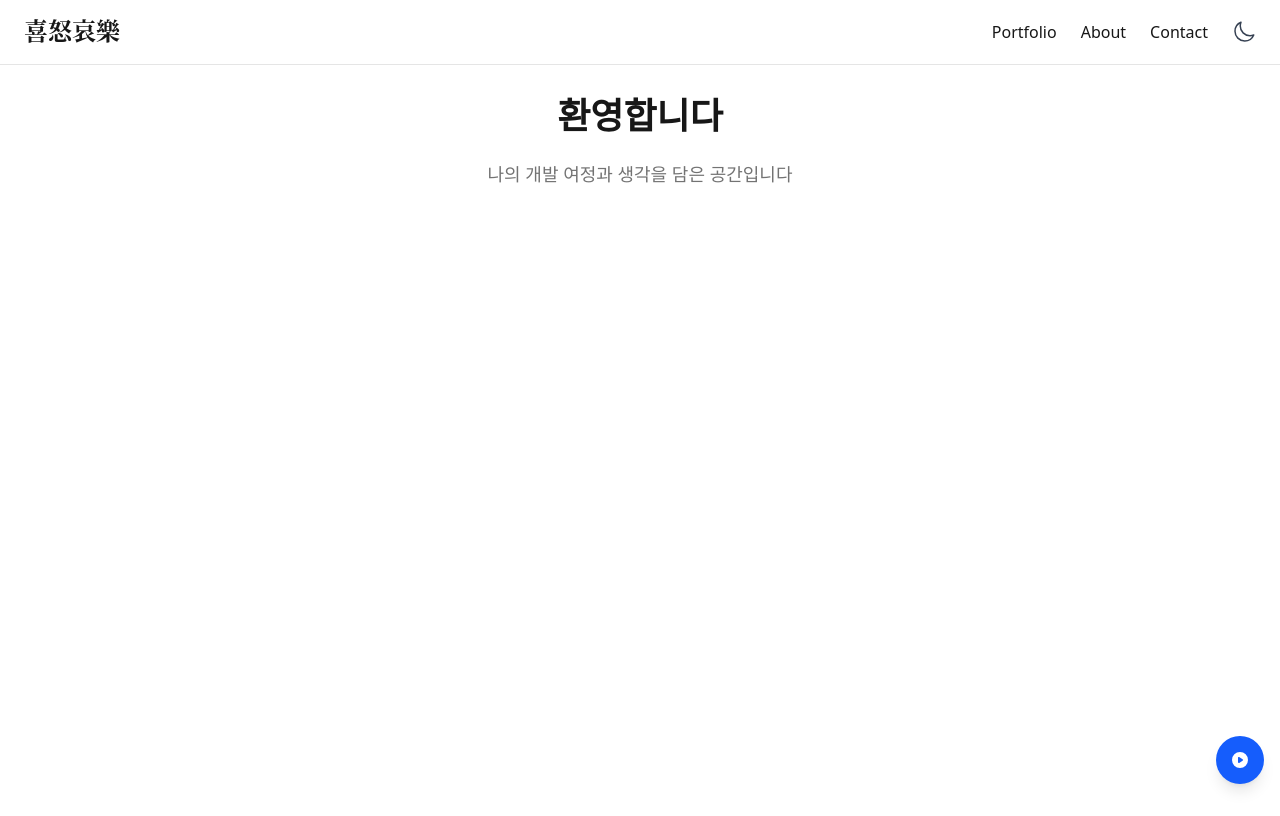
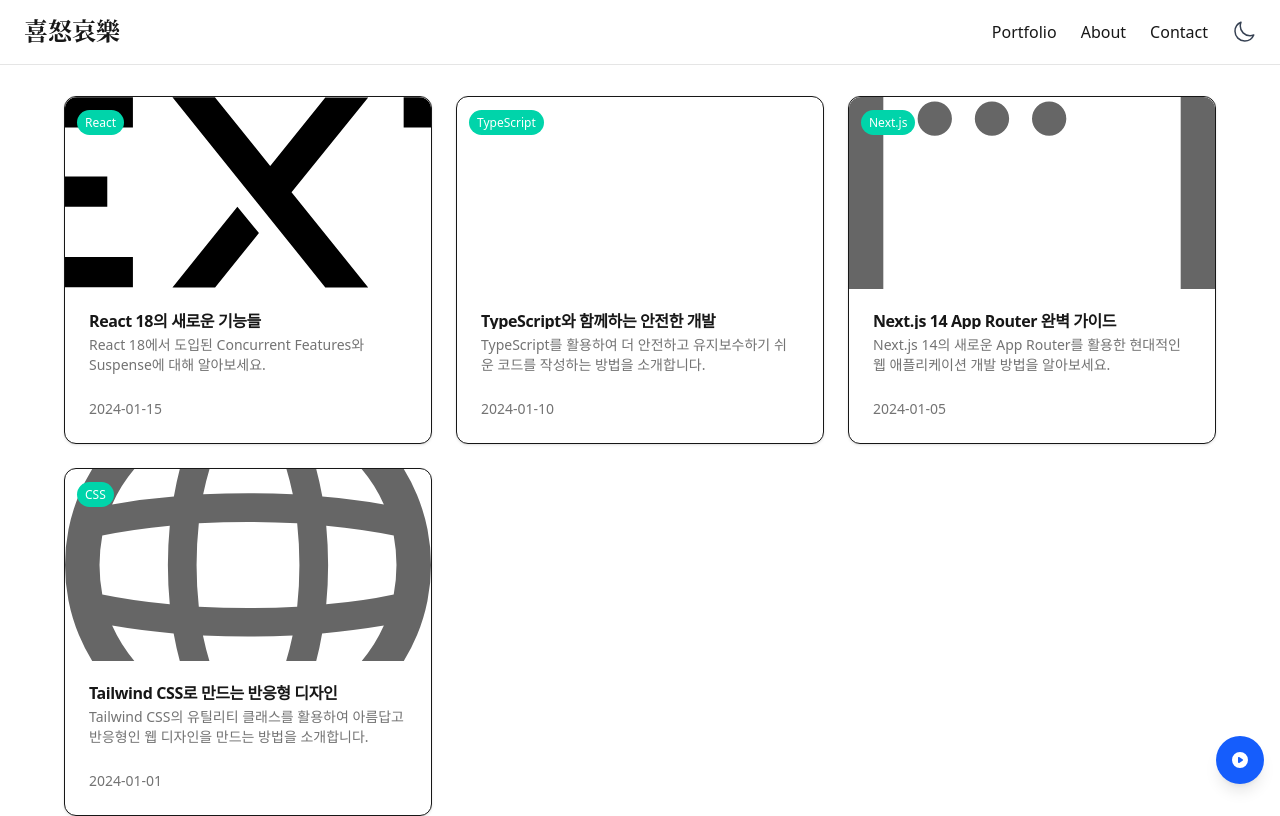
Before and after one commit to Chanjeong/my-dev-blog, a Next.js app: page / in a window 1280 px wide. Built offline with nearby package versions, Linux system fonts and the light colour scheme.

Commit message:
feat: 홈화면에 card추가

```diff
--- a/package.json
+++ b/package.json
@@ -11,6 +11,7 @@
   "dependencies": {
     "@heroicons/react": "^2.2.0",
     "@radix-ui/react-slot": "^1.2.3",
+    "@tailwindcss/line-clamp": "^0.4.4",
     "class-variance-authority": "^0.7.1",
     "clsx": "^2.1.1",
     "lucide-react": "^0.542.0",
--- a/src/app/globals.css
+++ b/src/app/globals.css
@@ -8,6 +8,19 @@
   --color-muted: #f5f5f5;
   --color-muted-foreground: #737373;
   --color-border: #e5e5e5;
+  --color-input: #e5e5e5;
+  --color-ring: #00d4aa;
+  --color-destructive: #ef4444;
+  --color-destructive-foreground: #ffffff;
+  --color-secondary: #f5f5f5;
+  --color-secondary-foreground: #171717;
+  --color-accent: #f5f5f5;
+  --color-accent-foreground: #171717;
+  --color-popover: #ffffff;
+  --color-popover-foreground: #171717;
+  --color-card: #ffffff;
+  --color-card-foreground: #171717;
+  --radius: 0.5rem;
 }
 
 .dark {
@@ -18,6 +31,18 @@
   --color-muted: #262626;
   --color-muted-foreground: #a3a3a3;
   --color-border: #404040;
+  --color-input: #404040;
+  --color-ring: #00d4aa;
+  --color-destructive: #ef4444;
+  --color-destructive-foreground: #ffffff;
+  --color-secondary: #262626;
+  --color-secondary-foreground: #ededed;
+  --color-accent: #262626;
+  --color-accent-foreground: #ededed;
+  --color-popover: #0a0a0a;
+  --color-popover-foreground: #ededed;
+  --color-card: #0a0a0a;
+  --color-card-foreground: #ededed;
 }
 
 :root {
@@ -28,6 +53,19 @@
   --muted: var(--color-muted);
   --muted-foreground: var(--color-muted-foreground);
   --border: var(--color-border);
+  --input: var(--color-input);
+  --ring: var(--color-ring);
+  --destructive: var(--color-destructive);
+  --destructive-foreground: var(--color-destructive-foreground);
+  --secondary: var(--color-secondary);
+  --secondary-foreground: var(--color-secondary-foreground);
+  --accent: var(--color-accent);
+  --accent-foreground: var(--color-accent-foreground);
+  --popover: var(--color-popover);
+  --popover-foreground: var(--color-popover-foreground);
+  --card: var(--color-card);
+  --card-foreground: var(--color-card-foreground);
+  --radius: var(--radius);
 }
 
 body {
--- a/src/app/page.tsx
+++ b/src/app/page.tsx
@@ -1,15 +1,11 @@
+import CardContainer from '@/components/CardContainers';
+
 export default function Home() {
   return (
     <div className="min-h-screen bg-background text-foreground">
-      {/* 메인 콘텐츠 */}
       <main className="pt-24 px-6">
-        <div className="max-w-4xl mx-auto">
-          <div className="text-center">
-            <h2 className="text-4xl font-bold mb-6">환영합니다</h2>
-            <p className="text-lg text-muted-foreground">
-              나의 개발 여정과 생각을 담은 공간입니다
-            </p>
-          </div>
+        <div className="max-w-6xl mx-auto">
+          <CardContainer />
         </div>
       </main>
     </div>
--- /dev/null
+++ b/src/components/CardContainers.tsx
@@ -0,0 +1,97 @@
+'use client';
+
+import {
+  Card,
+  CardContent,
+  CardDescription,
+  CardHeader,
+  CardTitle
+} from '@/components/ui/card';
+import Image from 'next/image';
+
+interface BlogPost {
+  id: number;
+  title: string;
+  description: string;
+  image: string;
+  date: string;
+  category: string;
+}
+
+const blogPosts: BlogPost[] = [
+  {
+    id: 1,
+    title: 'React 18의 새로운 기능들',
+    description:
+      'React 18에서 도입된 Concurrent Features와 Suspense에 대해 알아보세요.',
+    image: '/next.svg', // 실제 이미지 경로로 변경하세요
+    date: '2024-01-15',
+    category: 'React'
+  },
+  {
+    id: 2,
+    title: 'TypeScript와 함께하는 안전한 개발',
+    description:
+      'TypeScript를 활용하여 더 안전하고 유지보수하기 쉬운 코드를 작성하는 방법을 소개합니다.',
+    image: '/vercel.svg', // 실제 이미지 경로로 변경하세요
+    date: '2024-01-10',
+    category: 'TypeScript'
+  },
+  {
+    id: 3,
+    title: 'Next.js 14 App Router 완벽 가이드',
+    description:
+      'Next.js 14의 새로운 App Router를 활용한 현대적인 웹 애플리케이션 개발 방법을 알아보세요.',
+    image: '/window.svg', // 실제 이미지 경로로 변경하세요
+    date: '2024-01-05',
+    category: 'Next.js'
+  },
+  {
+    id: 4,
+    title: 'Tailwind CSS로 만드는 반응형 디자인',
+    description:
+      'Tailwind CSS의 유틸리티 클래스를 활용하여 아름답고 반응형인 웹 디자인을 만드는 방법을 소개합니다.',
+    image: '/globe.svg', // 실제 이미지 경로로 변경하세요
+    date: '2024-01-01',
+    category: 'CSS'
+  }
+];
+
+export default function CardContainer() {
+  return (
+    <div className="grid grid-cols-1 md:grid-cols-2 lg:grid-cols-3 gap-6">
+      {blogPosts.map(post => (
+        <Card
+          key={post.id}
+          className="group cursor-pointer transition-all duration-300 hover:shadow-lg hover:scale-105">
+          <div className="relative h-48 overflow-hidden rounded-t-xl">
+            <Image
+              src={post.image}
+              alt={post.title}
+              fill
+              className="object-cover transition-transform duration-300 group-hover:scale-110"
+            />
+            <div className="absolute top-3 left-3">
+              <span className="bg-primary text-primary-foreground px-2 py-1 rounded-full text-xs font-medium">
+                {post.category}
+              </span>
+            </div>
+          </div>
+          <CardHeader>
+            <CardTitle className="line-clamp-2 group-hover:text-primary transition-colors">
+              {post.title}
+            </CardTitle>
+            <CardDescription className="line-clamp-3">
+              {post.description}
+            </CardDescription>
+          </CardHeader>
+          <CardContent>
+            <div className="flex items-center justify-between text-sm text-muted-foreground">
+              <span>{post.date}</span>
+            </div>
+          </CardContent>
+        </Card>
+      ))}
+    </div>
+  );
+}
--- /dev/null
+++ b/src/components/ui/card.tsx
@@ -0,0 +1,76 @@
+import * as React from "react"
+
+import { cn } from "@/lib/utils"
+
+const Card = React.forwardRef<
+  HTMLDivElement,
+  React.HTMLAttributes<HTMLDivElement>
+>(({ className, ...props }, ref) => (
+  <div
+    ref={ref}
+    className={cn(
+      "rounded-xl border bg-card text-card-foreground shadow",
+      className
+    )}
+    {...props}
+  />
+))
+Card.displayName = "Card"
+
+const CardHeader = React.forwardRef<
+  HTMLDivElement,
+  React.HTMLAttributes<HTMLDivElement>
+>(({ className, ...props }, ref) => (
+  <div
+    ref={ref}
+    className={cn("flex flex-col space-y-1.5 p-6", className)}
+    {...props}
+  />
+))
+CardHeader.displayName = "CardHeader"
+
+const CardTitle = React.forwardRef<
+  HTMLDivElement,
+  React.HTMLAttributes<HTMLDivElement>
+>(({ className, ...props }, ref) => (
+  <div
+    ref={ref}
+    className={cn("font-semibold leading-none tracking-tight", className)}
+    {...props}
+  />
+))
+CardTitle.displayName = "CardTitle"
+
+const CardDescription = React.forwardRef<
+  HTMLDivElement,
+  React.HTMLAttributes<HTMLDivElement>
+>(({ className, ...props }, ref) => (
+  <div
+    ref={ref}
+    className={cn("text-sm text-muted-foreground", className)}
+    {...props}
+  />
+))
+CardDescription.displayName = "CardDescription"
+
+const CardContent = React.forwardRef<
+  HTMLDivElement,
+  React.HTMLAttributes<HTMLDivElement>
+>(({ className, ...props }, ref) => (
+  <div ref={ref} className={cn("p-6 pt-0", className)} {...props} />
+))
+CardContent.displayName = "CardContent"
+
+const CardFooter = React.forwardRef<
+  HTMLDivElement,
+  React.HTMLAttributes<HTMLDivElement>
+>(({ className, ...props }, ref) => (
+  <div
+    ref={ref}
+    className={cn("flex items-center p-6 pt-0", className)}
+    {...props}
+  />
+))
+CardFooter.displayName = "CardFooter"
+
+export { Card, CardHeader, CardFooter, CardTitle, CardDescription, CardContent }
--- a/tailwind.config.js
+++ b/tailwind.config.js
@@ -1,5 +1,8 @@
+import tailwindcssAnimate from 'tailwindcss-animate';
+import tailwindcssLineClamp from '@tailwindcss/line-clamp';
+
 /** @type {import('tailwindcss').Config} */
-module.exports = {
+const config = {
   darkMode: ['class'],
   content: [
     './pages/**/*.{ts,tsx}',
@@ -24,9 +27,38 @@
           DEFAULT: 'var(--muted)',
           foreground: 'var(--muted-foreground)'
         },
-        border: 'var(--border)'
+        border: 'var(--border)',
+        input: 'var(--input)',
+        ring: 'var(--ring)',
+        destructive: {
+          DEFAULT: 'var(--destructive)',
+          foreground: 'var(--destructive-foreground)'
+        },
+        secondary: {
+          DEFAULT: 'var(--secondary)',
+          foreground: 'var(--secondary-foreground)'
+        },
+        accent: {
+          DEFAULT: 'var(--accent)',
+          foreground: 'var(--accent-foreground)'
+        },
+        popover: {
+          DEFAULT: 'var(--popover)',
+          foreground: 'var(--popover-foreground)'
+        },
+        card: {
+          DEFAULT: 'var(--card)',
+          foreground: 'var(--card-foreground)'
+        }
+      },
+      borderRadius: {
+        lg: 'var(--radius)',
+        md: 'calc(var(--radius) - 2px)',
+        sm: 'calc(var(--radius) - 4px)'
       }
     }
   },
-  plugins: []
+  plugins: [tailwindcssAnimate, tailwindcssLineClamp]
 };
+
+export default config;
```
Also changed, not shown: 1 other file (tests, documents, lock files or other folders).
